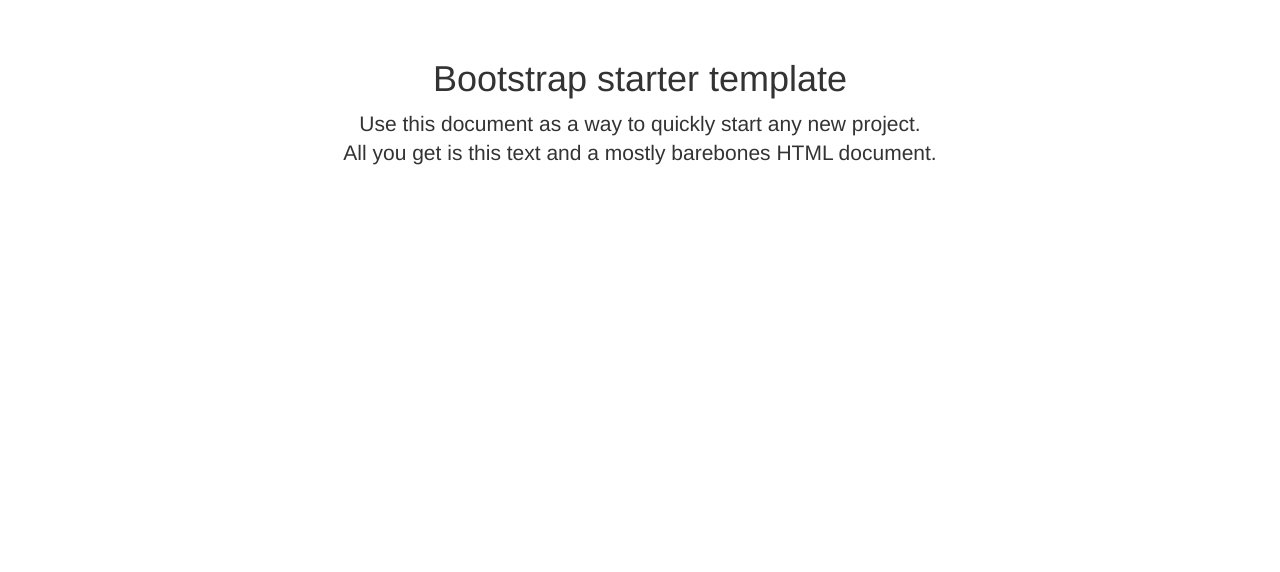
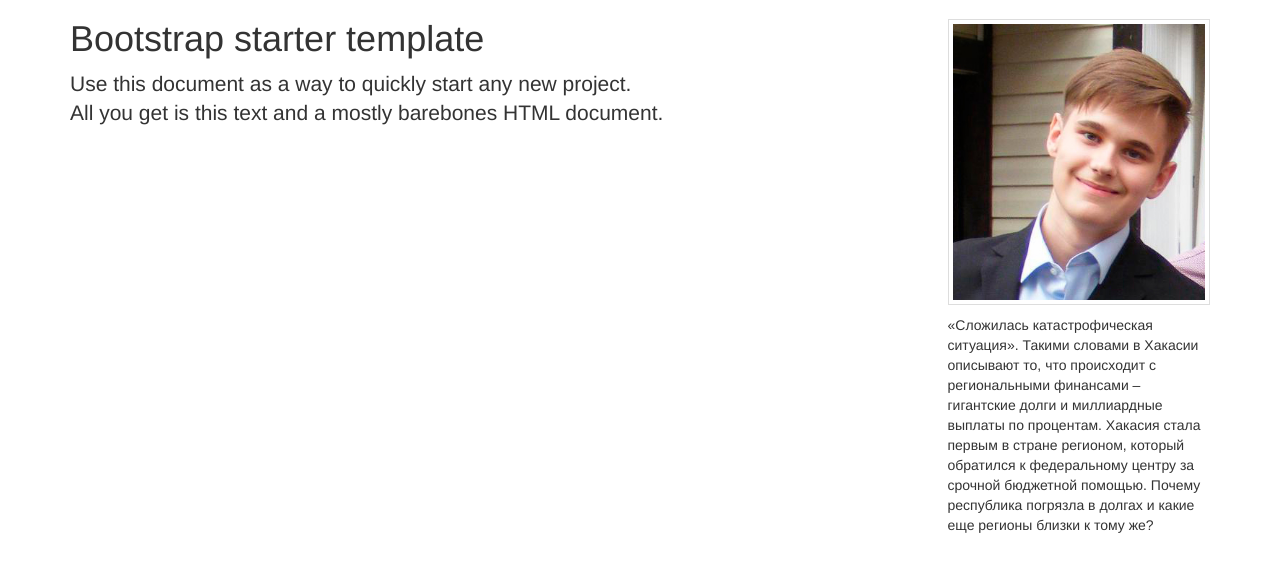
Before and after one commit to vsptima/front, a PHP site: page /design/index.php in a window 1280 px wide. Shown: the part 51-623 px from the top of the page. Run offline with PHP 8.4, Linux system fonts and the light colour scheme.

Commit message:
Шаблон закончен полностью(без базара).

```diff
--- a/design/_bottom.php
+++ b/design/_bottom.php
@@ -1,4 +1,4 @@
-
+</div><!-- /.container -->
 <!-- Bootstrap core JavaScript -->
 <script src="https://ajax.googleapis.com/ajax/libs/jquery/1.12.4/jquery.min.js"></script>
 <script src="https://maxcdn.bootstrapcdn.com/bootstrap/3.3.7/js/bootstrap.min.js"></script>
--- /dev/null
+++ b/design/_sidebar_index.php
@@ -0,0 +1,7 @@
+<p><img class="img-thumbnail" src="/sam.jpg" alt="" title="it's me"></p>
+<p>
+    «Сложилась катастрофическая ситуация». Такими словами в Хакасии описывают то, что происходит с региональными финансами –
+    гигантские долги и миллиардные выплаты по процентам. Хакасия стала первым в стране регионом,
+    который обратился к федеральному центру за срочной бюджетной помощью.
+    Почему республика погрязла в долгах и какие еще регионы близки к тому же?
+</p>
--- a/design/_top.php
+++ b/design/_top.php
@@ -27,3 +27,4 @@ $pageOgImage = '/ogimg.png';
 
 <body>
 <?php require_once '_menu.php';?>
+<div class="container">
--- a/design/index.php
+++ b/design/index.php
@@ -3,10 +3,13 @@ $pageTitle='Title';
 $pageDescription='Description';
 ?>
 <?php require_once '_top.php';?>
-<div class="container">
-    <div class="starter-template">
+<div class="row">
+    <div class="col-md-9 main">
         <h1>Bootstrap starter template</h1>
         <p class="lead">Use this document as a way to quickly start any new project.<br> All you get is this text and a mostly barebones HTML document.</p>
     </div>
-</div><!-- /.container -->
+    <div class="col-md-3 sidebar">
+        <?php require_once '_sidebar_index.php';?>
+    </div>
+</div>
 <?php require_once '_bottom.php';?>
--- a/src/style.css
+++ b/src/style.css
@@ -0,0 +1,7 @@
+.sidebar{
+    padding-top: 20px;
+    padding-bottom: 10px;
+}
+.img-thumbnail {
+    border-radius: 0px;
+}
```
Also changed, not shown: sam.jpg (added).
